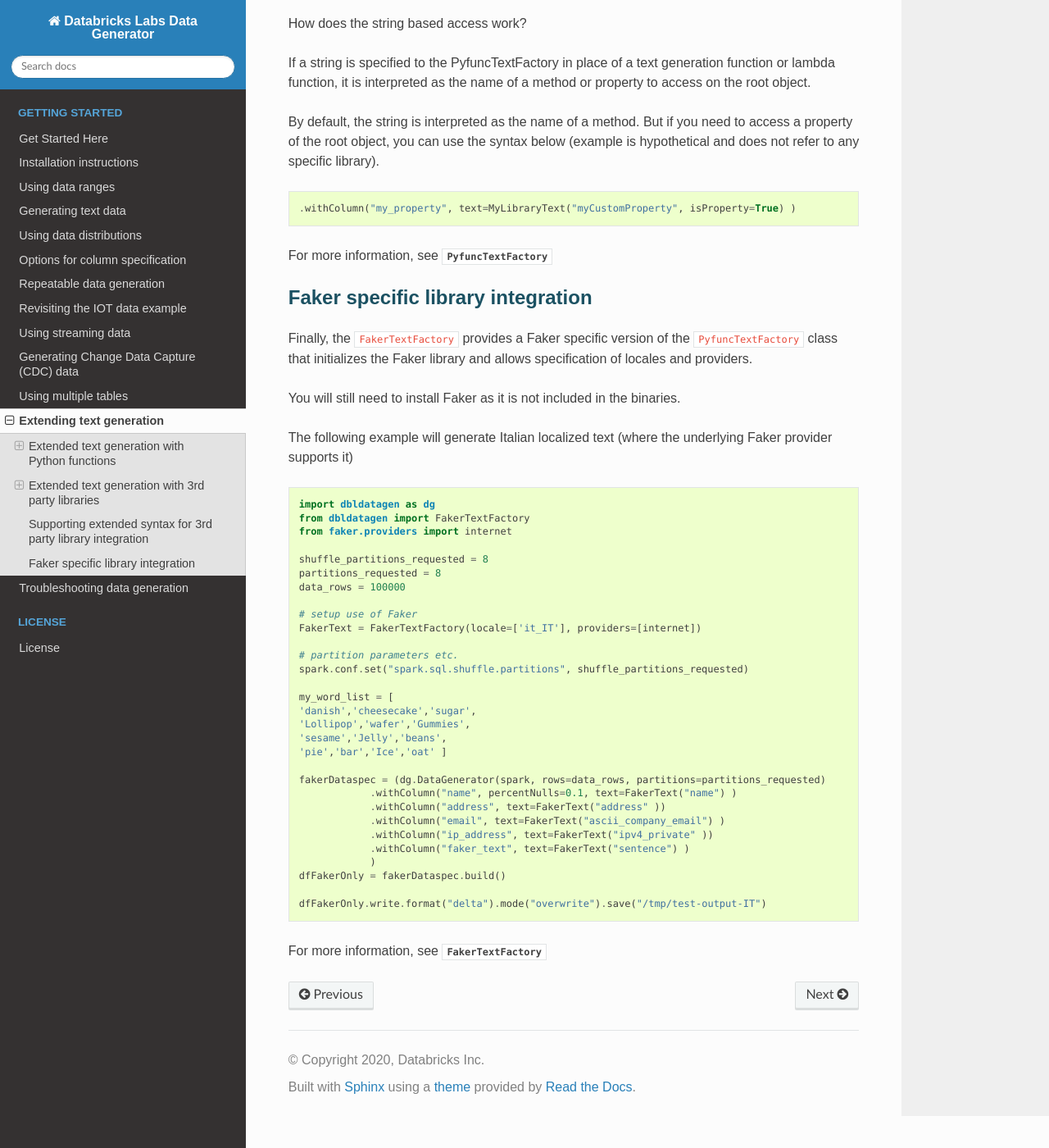
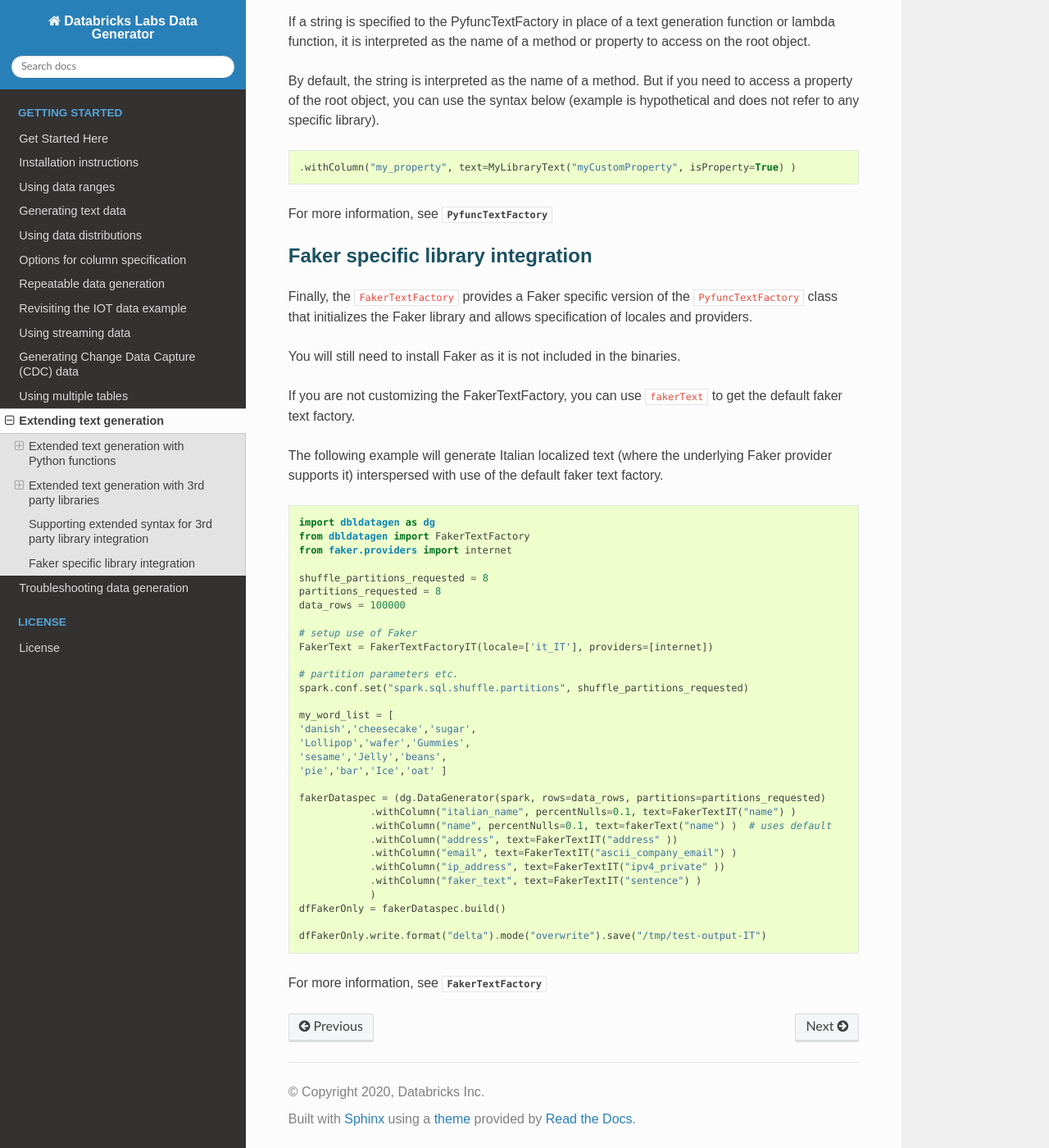
Before and after one commit to databrickslabs/dbldatagen, a Sphinx documentation site: the page built from docs/source/extending_text_generation.rst, in a window 1280 px wide and 1400 px high, scrolled down 4244 px. Shown: the whole window at 82% size. Built offline with Sphinx 7.4.7 and the Read the Docs theme 2.0.0, drawn with Linux system fonts in a browser that asks for light colours; pages that are not in the unit, such as notebooks, are missing from menus; some of the changed text lies outside the part shown.

Commit message:
updates to docs

```diff
--- a/docs/source/extending_text_generation.rst
+++ b/docs/source/extending_text_generation.rst
@@ -37,11 +34,11 @@ extended syntax.
    'pie','bar','Ice','oat' ]
 
    fakerDataspec = (dg.DataGenerator(spark, rows=data_rows, partitions=partitions_requested)
-               .withColumn("name", percentNulls=0.1, text=FakerText("name") )
-               .withColumn("address", text=FakerText("address" ))
-               .withColumn("email", text=FakerText("ascii_company_email") )
-               .withColumn("ip_address", text=FakerText("ipv4_private" ))
-               .withColumn("faker_text", text=FakerText("sentence", ext_word_list=my_word_list) )
+               .withColumn("name", percentNulls=0.1, text=fakerText("name") )
+               .withColumn("address", text=fakerText("address" ))
+               .withColumn("email", text=fakerText("ascii_company_email") )
+               .withColumn("ip_address", text=fakerText("ipv4_private" ))
+               .withColumn("faker_text", text=fakerText("sentence", ext_word_list=my_word_list) )
                )
    dfFakerOnly = fakerDataspec.build()
 
@@ -241,7 +238,11 @@ that initializes the Faker library and allows specification of locales and provi
 
 You will still need to install Faker as it is not included in the binaries.
 
+If you are not customizing the FakerTextFactory, you can use ``fakerText`` to get the default faker text factory.
+
 The following example will generate Italian localized text (where the underlying Faker provider supports it)
+interspersed with use of the default faker text factory.
+
 
 .. code-block:: python
 
@@ -254,7 +255,7 @@ The following example will generate Italian localized text (where the underlying
    data_rows = 100000
 
    # setup use of Faker
-   FakerText = FakerTextFactory(locale=['it_IT'], providers=[internet])
+   FakerText = FakerTextFactoryIT(locale=['it_IT'], providers=[internet])
 
    # partition parameters etc.
    spark.conf.set("spark.sql.shuffle.partitions", shuffle_partitions_requested)
@@ -266,11 +267,12 @@ The following example will generate Italian localized text (where the underlying
    'pie','bar','Ice','oat' ]
 
    fakerDataspec = (dg.DataGenerator(spark, rows=data_rows, partitions=partitions_requested)
-               .withColumn("name", percentNulls=0.1, text=FakerText("name") )
-               .withColumn("address", text=FakerText("address" ))
-               .withColumn("email", text=FakerText("ascii_company_email") )
-               .withColumn("ip_address", text=FakerText("ipv4_private" ))
-               .withColumn("faker_text", text=FakerText("sentence") )
+               .withColumn("italian_name", percentNulls=0.1, text=FakerTextIT("name") )
+               .withColumn("name", percentNulls=0.1, text=fakerText("name") )  # uses default
+               .withColumn("address", text=FakerTextIT("address" ))
+               .withColumn("email", text=FakerTextIT("ascii_company_email") )
+               .withColumn("ip_address", text=FakerTextIT("ipv4_private" ))
+               .withColumn("faker_text", text=FakerTextIT("sentence") )
                )
    dfFakerOnly = fakerDataspec.build()
 
```
Also changed, not shown: other parts of docs/source/extending_text_generation.rst (+1 -4 lines).
